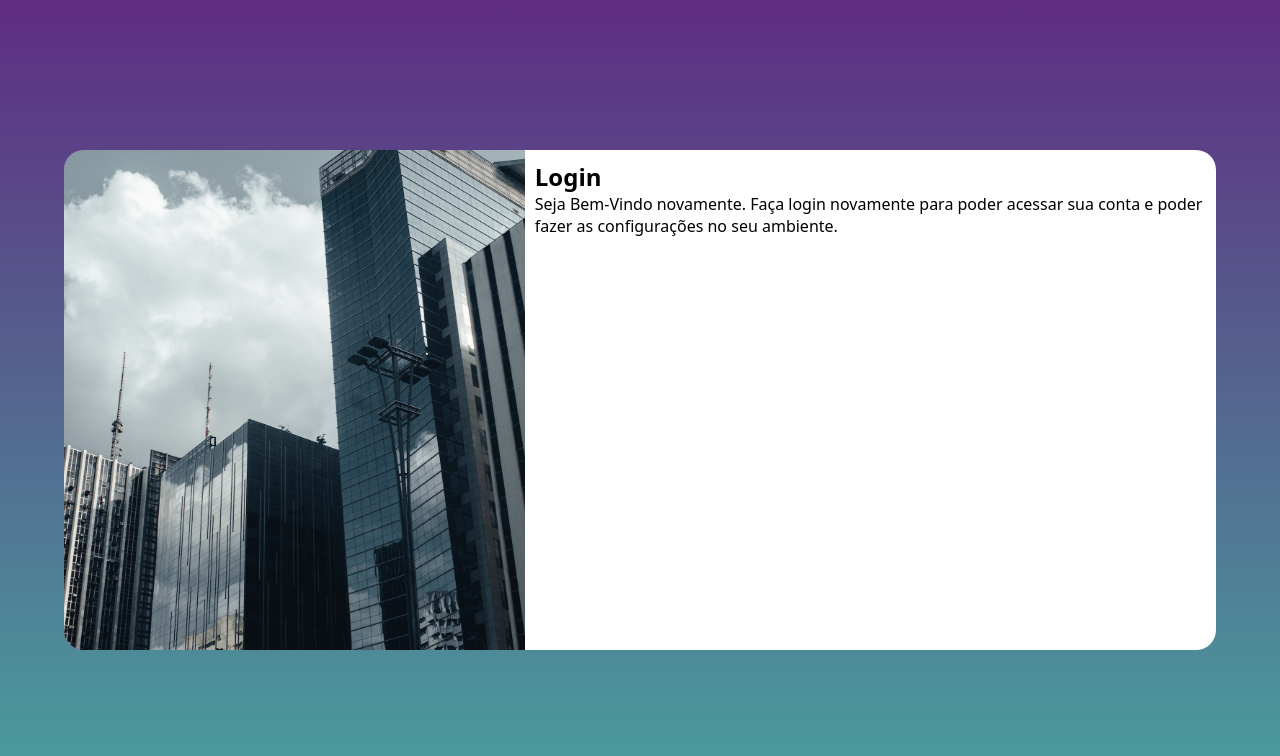
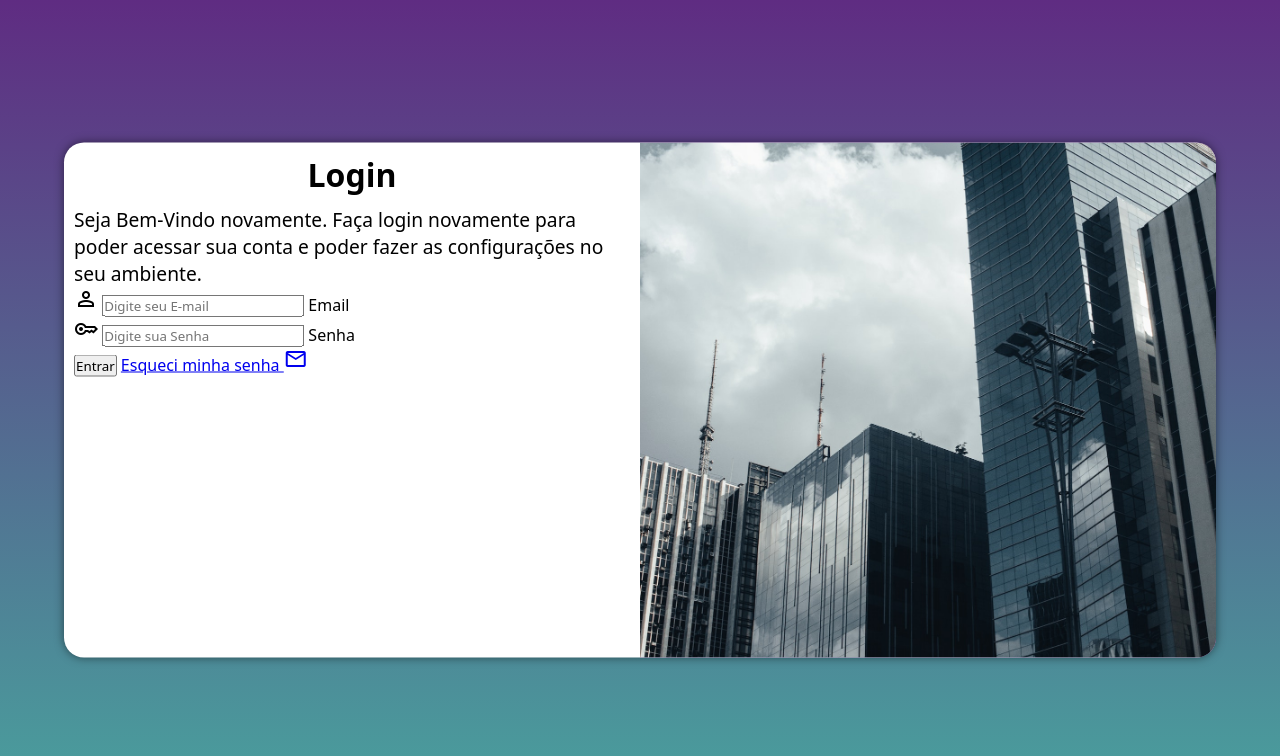
Before and after one commit to JabezRodrigues/projeto-login, a plain HTML site: page index.html in a window 1280 px wide. Drawn offline with nearby package versions, Linux system fonts and the light colour scheme.

Commit message:
Remodelando site

```diff
--- a/estilos/MediaQuery.css
+++ b/estilos/MediaQuery.css
@@ -1,42 +1,57 @@
 @charset "UTF-8";
 
-@media screen and (min-width:768px) and (max-width:992px) {
+@media screen and (min-width:700px) and (max-width:992px) {
+
   body {
-    background-image: linear-gradient(to top, #49a09d , #5f2c82);
+    background-image: linear-gradient(to top, #49a09d,#5f2c82);
   }
 
   section#login {
     width: 80vw;
   }
 
-  section #img {
+  section#login > div#img {
     float: left;
     width: 30%;
     height: 100%;
   }
 
-  section #form {
+  section#login > div#formulario {
     float: right;
     width: 70%;
   }
+
+
 }
-@media screen and (min-width:992px)  {
+
+
+@media screen and (min-width:992px) {
+
   body {
-    background-image: linear-gradient(to top, #49a09d , #5f2c82);
+    background-image: linear-gradient(to top, #49a09d,#5f2c82);
   }
+
 
   section#login {
     width: 90vw;
   }
 
-  section #img {
-    float: left;
-    width: 40%;
+  section#login > div#img {
+    float: right;
+    width: 50%;
     height: 100%;
   }
 
-  section #form {
-    float: right;
-    width: 60%;
+  section#login > div#formulario {
+    float: left;
+    width: 50%;
+  }
+
+  div#formulario > h1 {
+    font-size: 2em;
+  }
+
+  div#formulario > p{
+    font-size: 1.2em;
   }
 }
--- a/estilos/style.css
+++ b/estilos/style.css
@@ -1,16 +1,16 @@
 @charset "UTF-8";
 
 * {
+  font-family: system-ui, -apple-system, BlinkMacSystemFont, 'Segoe UI', Roboto, Oxygen, Ubuntu, Cantarell, 'Open Sans', 'Helvetica Neue', sans-serif;
   margin: 0px;
   padding: 0px;
   box-sizing: border-box;
-  font-family: system-ui, -apple-system, BlinkMacSystemFont, 'Segoe UI', Roboto, Oxygen, Ubuntu, Cantarell, 'Open Sans', 'Helvetica Neue', sans-serif;
 }
 
-html,body {
-  width: 100vw;
-  height: 100vh;
-  background-color: #5f2c82;
+body,html {
+    background-color: #5f2c82;
+    width: 100vw;
+    height: 100vh;
 }
 
 main {
@@ -24,23 +24,36 @@ section#login {
   top: 50%;
   left: 50%;
   transform: translate(-50%,-50%);
+
   background-color: white;
   width: 250px;
-  height: 500px;
+  height: 515px;
   border-radius: 20px;
   overflow: hidden;
-  transition: width .3s,height .3s;
+  box-shadow: 0px 0px 10px rgba(0, 0, 0, 0.5);
+
+  transition: width .3s, height .3s ;
   transition-timing-function: ease;
 }
 
-section #img {
+section#login > div#img {
   display: block;
   background: #5f2c82 url(../imagens/pattern.jpg) no-repeat right center;
   background-size: cover;
   height: 200px;
 }
 
-section #form{
+section#login > div#formulario {
   display: block;
   padding: 10px;
 }
+
+div#formulario > h1 {
+  text-align:center;
+  margin-bottom: 10px;
+}
+
+div#formulario > p{
+  font-size: 0.8em;
+
+}
--- a/index.html
+++ b/index.html
@@ -12,16 +12,38 @@
 <body>
   <main>
     <section id="login">
-      <div id="img"></div>
+      <div id="img">
 
-      <div id="form">
+      </div>
+      <div id="formulario">
         <h1>Login</h1>
         <p>
           Seja Bem-Vindo novamente. Faça login novamente para poder acessar sua conta e poder fazer as configurações no seu ambiente.
+          <form action="login.php" autocomplete="on
+          ">
+            <div class="campo">
+              <span class="material-symbols-outlined">
+                person
+                </span>
+              <input type="email" name="email" id="iemail" required placeholder="Digite seu E-mail" autocomplete="email">
+              <label for="iemail">Email</label>
+            </div>
+            <div class="campo">
+              <span class="material-symbols-outlined">
+                key
+              </span>
+              <input type="password" name="senha" id="isenha" required placeholder="Digite sua Senha" autocomplete="current-password">
+              <label for="isenha">Senha</label>
+            </div>
+            <input type="submit" value="Entrar">
+            <a href="#">Esqueci minha senha <span class="material-symbols-outlined">
+              mail
+              </span></a>
+          </form>
+
         </p>
       </div>
     </section>
-
   </main>
 </body>
 </html>
```
